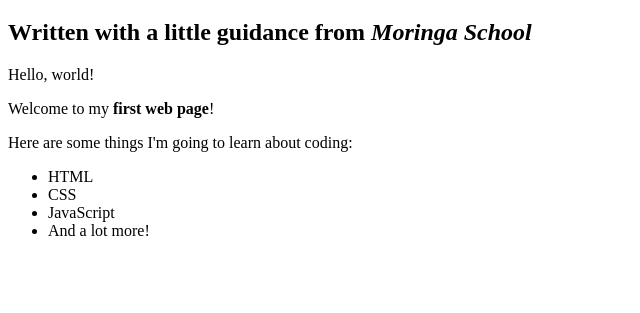
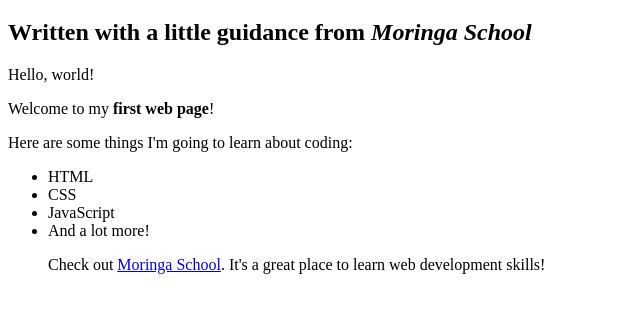
Before and after one commit to UmurerwaDivine/my-first-webpage, a plain HTML site: page my-first-webpage.html in a window 1280 px wide. Shown: the part 87-400 px from the top of the page, without its empty margins (0-640 px from the left). Drawn offline with Linux system fonts and the light colour scheme.

Commit message:
added a link

```diff
--- a/my-first-webpage.html
+++ b/my-first-webpage.html
@@ -17,6 +17,8 @@
       <li>CSS</li>
       <li>JavaScript</li>
       <li>And a lot more!</li>
+      <p>Check out <a href="http://moringaschool.com/">Moringa School</a>.
+        It's a great place to learn web development skills!</p>
     </ul>
   </body>
 </html>
```
